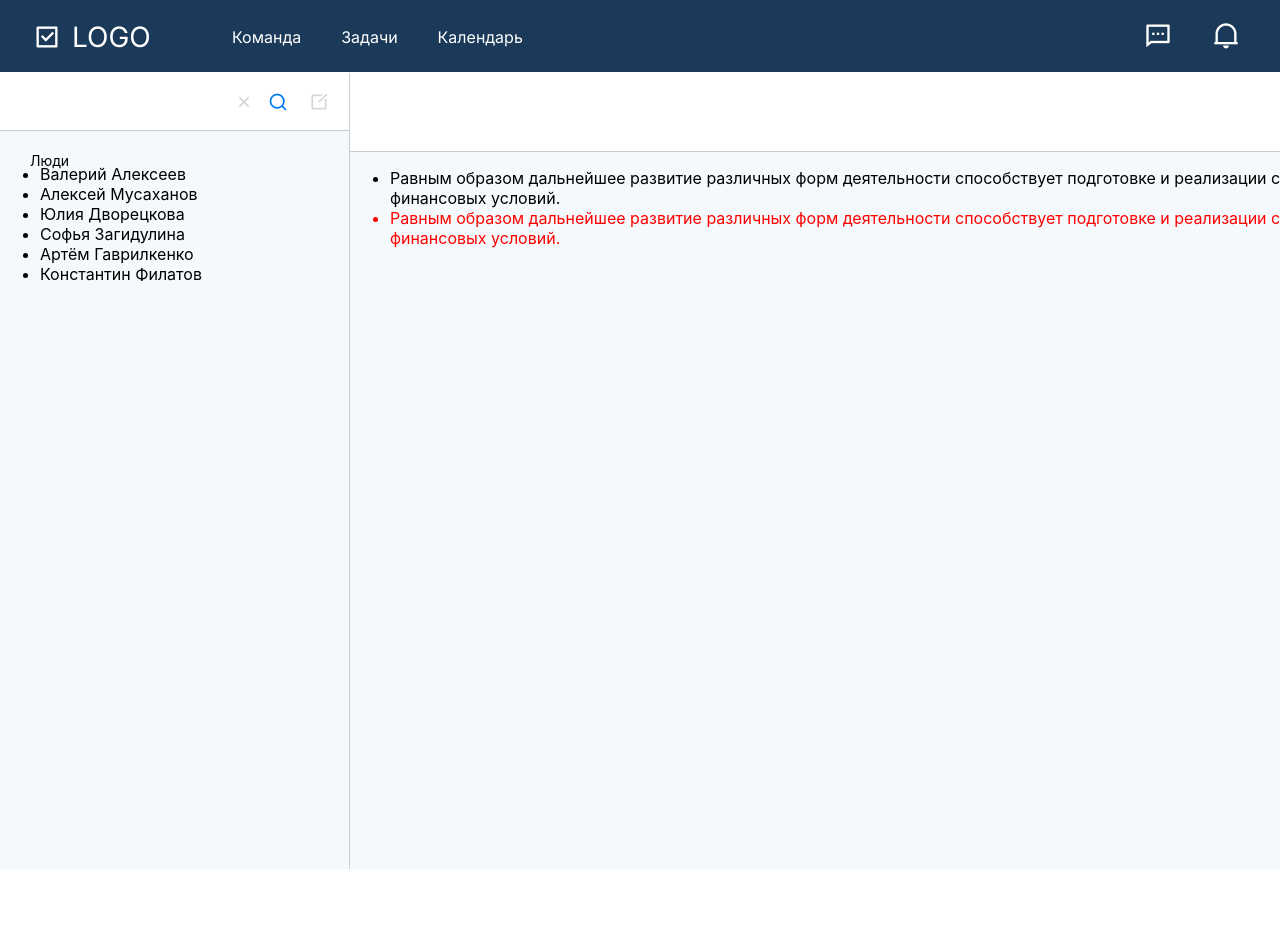
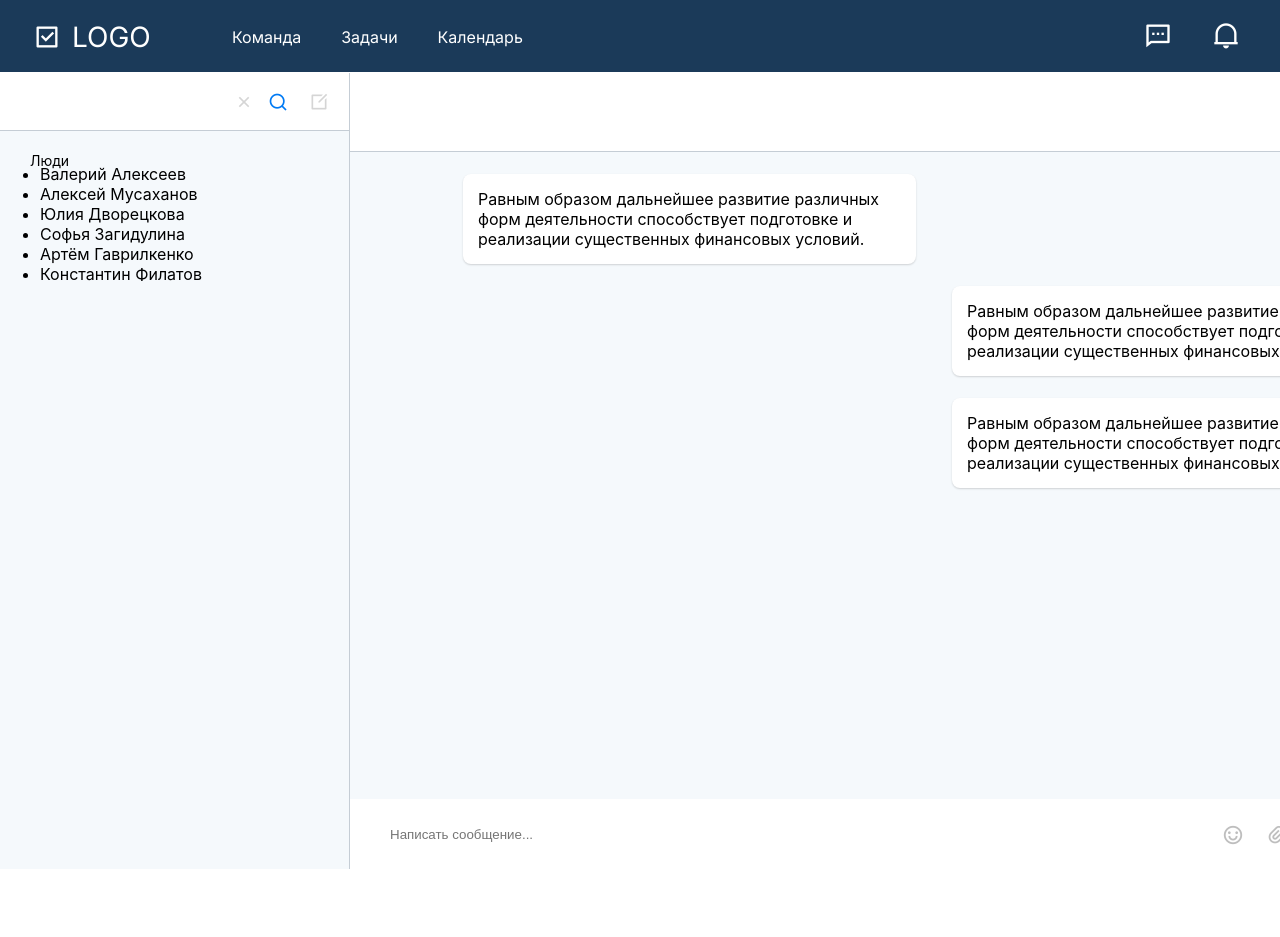
Before and after one commit to vladosxxx/react-chat, a React (Create React App) app: page / in a window 1280 px wide. Shown: the top 937 px of the page. After the commit the page ends 869 px from the top, so only its background shows below. Built offline with nearby package versions, Linux system fonts and the light colour scheme.

Commit message:
added messeger sender

```diff
--- a/src/components/ChatComponent.js
+++ b/src/components/ChatComponent.js
@@ -4,7 +4,8 @@ import '../style/remixicon/remixicon.css'
 
 
 function ChatComponent() {
-    const [getMesseges] = useState(
+    const [getText, setText] = useState("");
+    const [getMesseges, setMesseges] = useState(
         [
             {
                 sender: "Юлия Дворецкова",
@@ -17,9 +18,27 @@ function ChatComponent() {
                 time: new Date('2021-01-14T04:24:00'),
                 likes: 1,
                 text: "Равным образом дальнейшее развитие различных форм деятельности способствует подготовке и реализации существенных финансовых условий."
+            },
+            {
+                sender: "Me",
+                time: new Date('2021-01-14T04:24:00'),
+                likes: 1,
+                text: "Равным образом дальнейшее развитие различных форм деятельности способствует подготовке и реализации существенных финансовых условий."
             }
         ]
     )
+    function addMess(textPush)
+    {
+        setMesseges([
+            ...getMesseges,
+            {
+                sender: "Me",
+                time: new Date(),
+                likes: 0,
+                text: textPush
+        }]);
+        setText("")
+    }
     return (
         <div className="chat">
             <div className="chat-head">
@@ -30,20 +49,22 @@ function ChatComponent() {
                     {getMesseges.map( (mess) => {
                         if(mess.sender === 'Me')
                         {
-                            return <li style={{color: "red"}} key={mess.time}>{mess.text}</li>
+                            return <li className="my-messeges" key={mess.time}><p>{mess.text}</p></li>
                         }
                         else
-                            return <li key={mess.time}>{mess.text}</li>
+                            return <li key={mess.time}><p>{mess.text}</p></li>
                     })}
                 </ul>
             </div>
             <div className="chat-input">
-            <input placeholder="Написать сообщение..."/>
-            <i class="ri-emotion-happy-line"></i>
-            <i class="ri-attachment-2"></i>
-            <div className="button" type='button'>
-                <p>Отправить</p>
-            </div>
+                <form>
+                <input placeholder="Написать сообщение..." value={getText} onChange={e => setText(e.target.value)}/>
+                <div className="button" type='button' onClick={() => addMess(getText)}>
+                        <p>Отправить</p>
+                </div>
+                <i class="ri-emotion-happy-line"></i>
+                <i class="ri-attachment-2"></i>
+                </form>
             </div>
         </div>
     );
--- a/src/style/App.scss
+++ b/src/style/App.scss
@@ -161,11 +161,27 @@
         background: #FFFFFF 0% 0% no-repeat padding-box;
         border-bottom: #C5CDD5 1px solid;
     }
-    .chat-body {}
+    .chat-body {
+        li {
+            display: block;
+            width: 453px;
+            margin: 22px 36px 0 73px;
+            background: #FFFFFF 0% 0% no-repeat padding-box;
+            box-shadow: 0px 1px 2px #00000029;
+            border-radius: 8px;
+            p {
+                padding: 15px;
+            }
+        }
+        .my-messeges {
+            position: relative;
+            left: 489px;
+        }
+    }
     .chat-input {
         display: block;
-        position: relative;
-        top: 648px;
+        position: absolute;
+        top: 726px;
         left: 0;
         width: 1091px;
         height: 70px;
```
Also changed, not shown: 1 other file (tests, documents, lock files or other folders).
